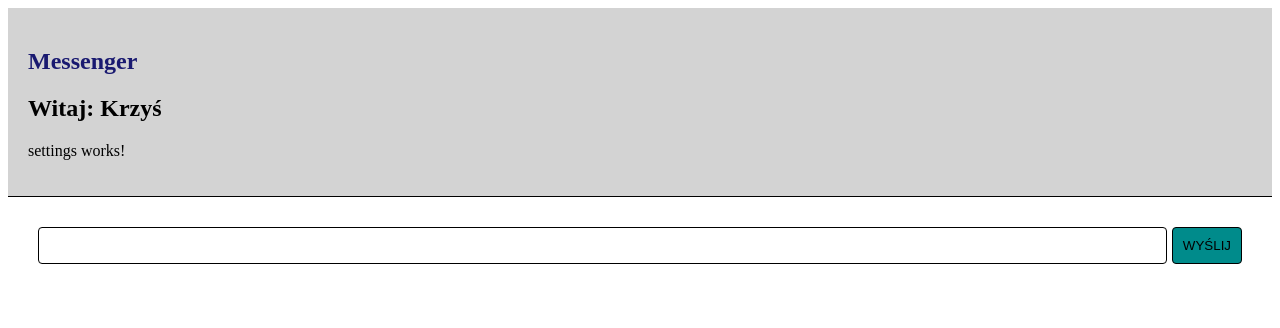
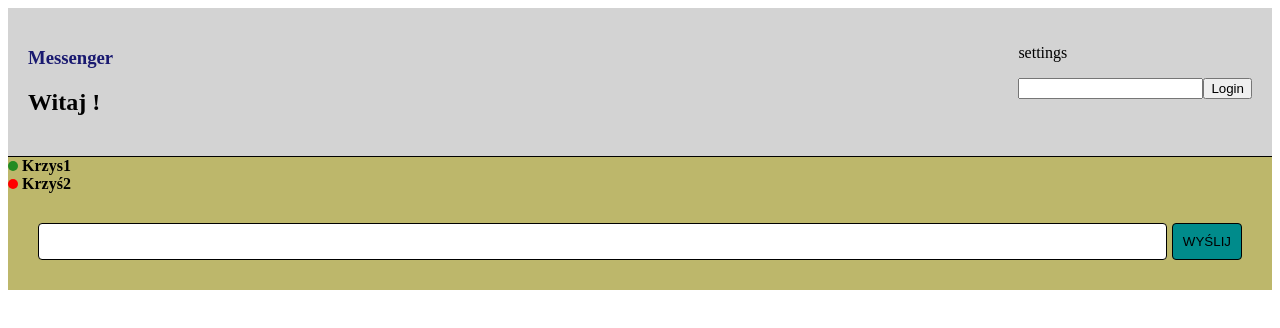
Before and after one commit to dynekpl/angular-app-chat, an Angular app: page / in a window 1280 px wide. Shown: the top 328 px of the page. Built offline with nearby package versions, Linux system fonts and the light colour scheme.

Commit message:
Header rearranged

```diff
--- a/src/app/app.component.css
+++ b/src/app/app.component.css
@@ -0,0 +1,9 @@
+.box-header{
+  background: lightgray;
+  border-bottom: 1px solid black;
+  padding: 20px;
+}
+
+.box-content{
+  background: darkkhaki;
+}
--- a/src/app/app.component.html
+++ b/src/app/app.component.html
@@ -1,5 +1,7 @@
 <!--The content below is only a placeholder and can be replaced.-->
-<div style="container">
+<section class="box-header">
   <app-header></app-header>
+</section>
+<section class="box-content">
   <app-content></app-content>
-</div>
+</section>
--- a/src/app/components/content/content.component.html
+++ b/src/app/components/content/content.component.html
@@ -1,4 +1,5 @@
 <div>
+<app-users></app-users>
 
   <div>
     <ul *ngIf="history.length">
--- a/src/app/components/header/header.component.css
+++ b/src/app/components/header/header.component.css
@@ -1,5 +1,20 @@
 .box-header{
-  background: lightgray;
-  border-bottom: 1px solid black;
-  padding: 20px;
+  display: flex;
+  justify-content: space-between;
 }
+
+.column {
+
+}
+
+.title {
+  flex-wrap: wrap;
+}
+
+.welcome {
+  flex-wrap: wrap;
+}
+
+.settings {
+  flex-wrap: wrap;
+}
--- a/src/app/components/header/header.component.html
+++ b/src/app/components/header/header.component.html
@@ -1,5 +1,23 @@
 <section class="box-header">
-  <app-title></app-title>
-  <app-welcome></app-welcome>
-  <app-settings></app-settings>
+  <div class="column">
+    <div class="title">
+      <app-title></app-title>
+    </div>
+    <div class="welcome">
+      <app-welcome [welcomeName]="login"></app-welcome>
+    </div>
+  </div>
+  <div class="column">
+    <div class="settings">
+      <app-settings></app-settings>
+    </div>
+    <div class="login" *ngIf="login.length === 0">
+      <input type="text" name="userName" ngModel #userName>
+      <button (click)="logUser(userName.value)">Login</button>
+    </div>
+    <div class="login" *ngIf="login.length !== 0">
+      Jesteś zalogowany jako {{login}}
+      <button (click)="logOut()">Wyloguj</button>
+    </div>
+  </div>
 </section>
--- a/src/app/components/header/header.component.ts
+++ b/src/app/components/header/header.component.ts
@@ -9,9 +9,13 @@ import {SettingsComponent} from '../settings/settings.component';
   styleUrls: ['./header.component.css']
 })
 export class HeaderComponent{
-  title = 'Krzyś';
+  login = '';
 
-  hello(age = 20){
-    return `Witaj ${this.title}, ${age} lat`;
+  logUser(user){
+    this.login = user;
+  }
+
+  logOut(){
+    this.login = '';
   }
 }
--- a/src/app/components/settings/settings.component.html
+++ b/src/app/components/settings/settings.component.html
@@ -1,3 +1,3 @@
 <p>
-  settings works!
+  settings
 </p>
--- a/src/app/components/welcome/welcome.component.html
+++ b/src/app/components/welcome/welcome.component.html
@@ -1,3 +1,3 @@
 <div class="box-welcome-message">
-  <h2>Witaj: {{name}}</h2>
+  <h2>Witaj {{welcomeName}}!</h2>
 </div>
--- a/src/app/components/welcome/welcome.component.ts
+++ b/src/app/components/welcome/welcome.component.ts
@@ -1,4 +1,4 @@
-import {Component, OnInit} from '@angular/core';
+import {Component, Input, OnInit} from '@angular/core';
 
 @Component({
   selector: 'app-welcome',
@@ -6,6 +6,8 @@ import {Component, OnInit} from '@angular/core';
   styleUrls: ['./welcome.component.css']
 })
 export class WelcomeComponent {
-  name = 'Krzyś';
+
+  @Input()
+  welcomeName = '';
 
 }
```
